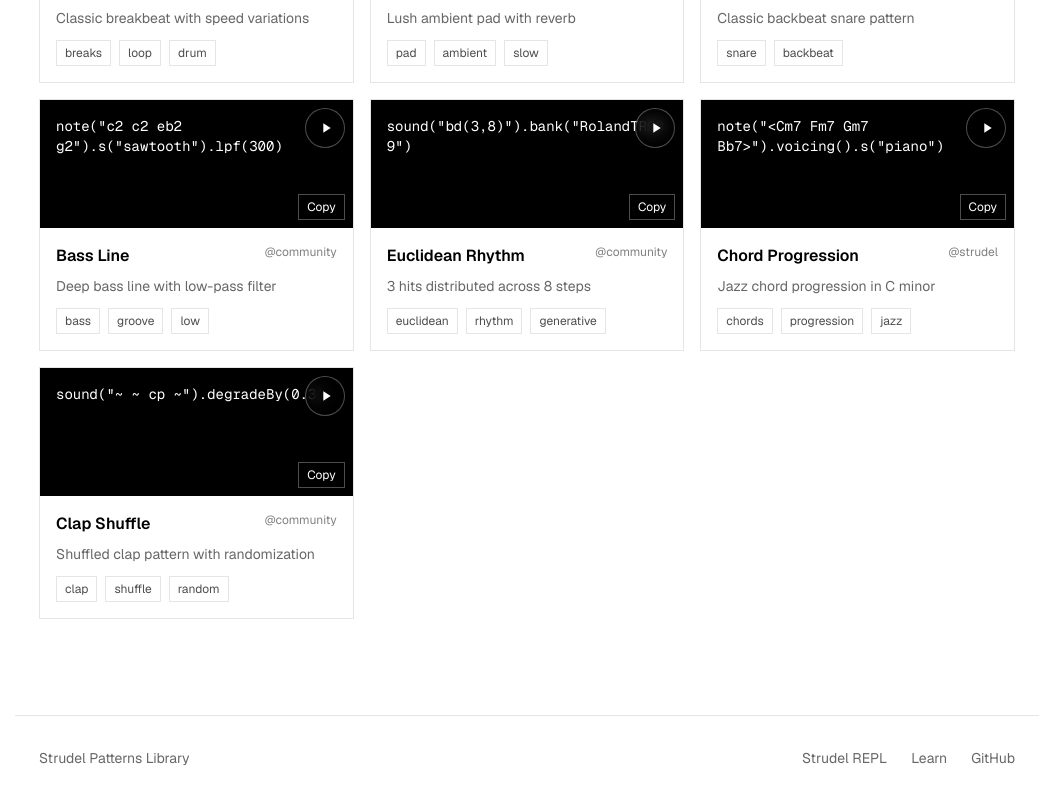
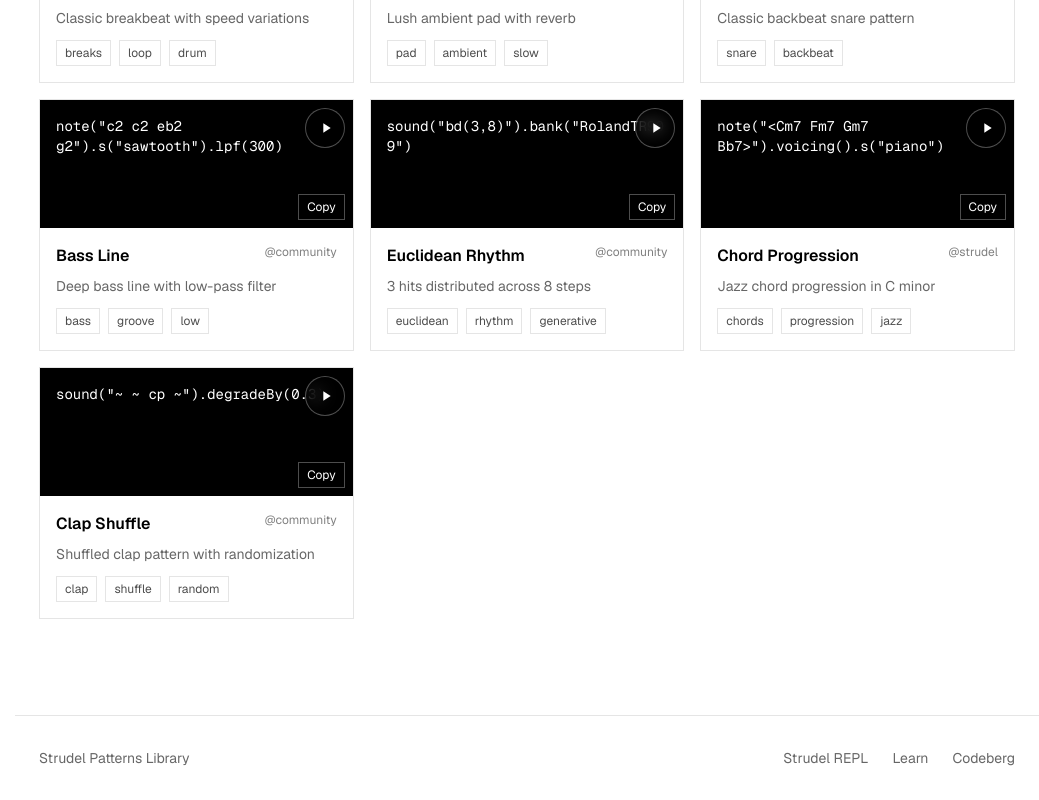
Before and after one commit to xuanhh798/strudelmarket, a Next.js app: page / in a window 1280 px wide. Shown: the part 810-1610 px from the top of the page, without its empty margins (241-1280 px from the left). Built offline with nearby package versions, Linux system fonts and the light colour scheme; no server answers; the database is empty.

Commit message:
update github to codeberg

```diff
--- a/src/app/page.tsx
+++ b/src/app/page.tsx
@@ -437,12 +437,12 @@ export default function Home() {
                 Learn
               </a>
               <a
-                href="https://github.com/tidalcycles/strudel"
+                href="https://codeberg.org/uzu/strudel/"
                 target="_blank"
                 rel="noopener noreferrer"
                 className="hover:text-black transition-colors"
               >
-                GitHub
+                Codeberg
               </a>
             </div>
           </div>
```
